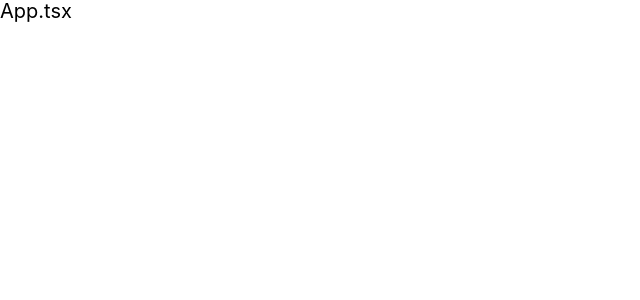
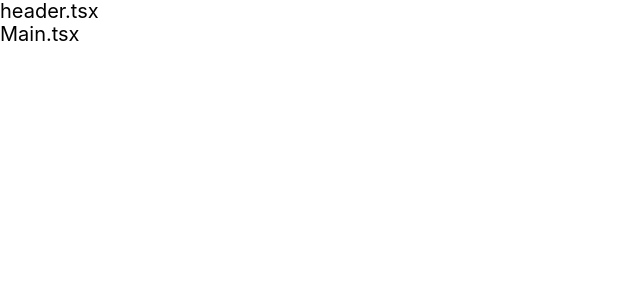
Before and after one commit to owni14/react-crud-project, a React (Create React App) app: page / in a window 1280 px wide. Shown: the top 300 px of the page, without its empty margins (0-640 px from the left). Built offline with nearby package versions, Linux system fonts and the light colour scheme.

Commit message:
:heavy_plus_sign: add: react router

```diff
--- a/package.json
+++ b/package.json
@@ -12,6 +12,7 @@
     "@types/react-dom": "^18.0.11",
     "react": "^18.2.0",
     "react-dom": "^18.2.0",
+    "react-router-dom": "^6.9.0",
     "react-scripts": "5.0.1",
     "styled-components": "^5.3.9",
     "styled-normalize": "^8.0.7",
--- a/src/App.tsx
+++ b/src/App.tsx
@@ -1,7 +1,19 @@
 import React from 'react';
+import { BrowserRouter, Route, Routes } from 'react-router-dom';
+import Header from './components/layout/Header';
+import Main from './pages/Main';
 
-function App() {
-  return <div>App.tsx</div>;
-}
+const App = () => {
+  return (
+    <>
+      <BrowserRouter>
+        <Header />
+        <Routes>
+          <Route path='/' element={<Main />} />
+        </Routes>
+      </BrowserRouter>
+    </>
+  );
+};
 
 export default App;
--- /dev/null
+++ b/src/components/layout/Header.styled.ts
@@ -0,0 +1,6 @@
+import styled from 'styled-components';
+
+const HeaderLayout = styled.section`
+  background-color: black;
+  width: 10px;
+`;
--- /dev/null
+++ b/src/components/layout/Header.tsx
@@ -0,0 +1,5 @@
+const Header = () => {
+  return <div>header.tsx</div>;
+};
+
+export default Header;
--- /dev/null
+++ b/src/pages/Main.tsx
@@ -0,0 +1,5 @@
+const Main = () => {
+  return <>Main.tsx</>;
+};
+
+export default Main;
```
Also changed, not shown: src/logo.svg (deleted), 1 other file (tests, documents, lock files or other folders).
